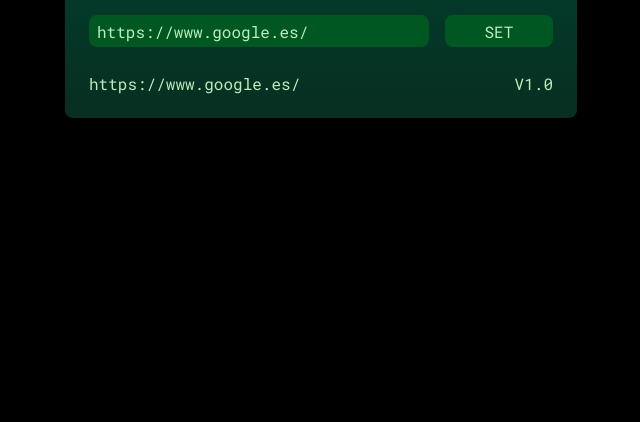
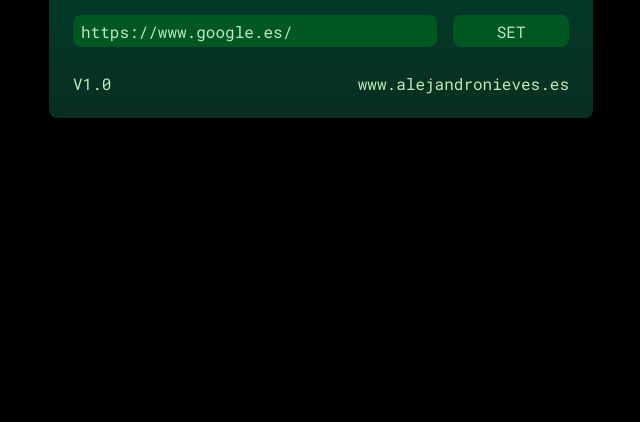
Before and after one commit to AlejandroNieves/ViaTabularum, a browser extension: page via_tabularum.html in a window 1280 px wide. Shown: the part 378-800 px from the top of the page, without its empty margins (319-959 px from the left). Drawn offline with Linux system fonts and the light colour scheme.

Commit message:
Refactored constants scattered throughout the files and placed them in constants.js. Removed the output element as it is currently redundant, as the input field already shows the latest value of the new tab URL. Changed the appearance of the UI to meet expectations. Changed the manifest to show version 1.0.

```diff
--- a/css/options.css
+++ b/css/options.css
@@ -10,6 +10,18 @@
 
 *, *::before, *::after {
     box-sizing: border-box;
+}
+
+a{
+    color: inherit;        /* use same color as surrounding text */
+    text-decoration: none; /* remove underline */
+    cursor: pointer;       /* keep pointer cursor */
+}
+
+a:hover{
+    color: var(--color-accent);
+    text-shadow: 0 0 20px var(--color-accent);
+    transition: all 0.3s ease;
 }
 
 html, body {
@@ -36,6 +48,7 @@
 }
 
 .main {
+    all: unset;
     background-image: linear-gradient(var(--color-background-b), var(--color-background-a));
     border-radius: 8px;
     padding: 16px;
@@ -88,7 +101,7 @@
 }
 
 .interactive {
-    transition: all 0.3s ease; /* Smooth transition for the glow effect */
+    transition: all 0.3s ease;
     cursor: pointer;
 }
 
@@ -106,12 +119,15 @@
     border: var(--color-background-a) solid 2px;
 }
 
+
+
 .information-section {
     margin-top: 10px;
     display: flex;
-    flex-direction: row;
     gap: 16px;
     padding: 8px;
+    justify-content: space-between; /* pushes first left, last right */
+    align-items: center;            /* vertical alignment if needed */
 }
 
 .information-section > * {
@@ -119,6 +135,10 @@
     margin: 0;
 }
 
-.version-sticker {
+.information-section > *:first-child {
+    text-align: left;
+}
+
+.information-section > *:last-child {
     text-align: right;
 }
--- a/js/constants.js
+++ b/js/constants.js
@@ -1,4 +1,16 @@
 //This is the key value where the new tab URL will be saved within local storage
 export const STORAGE_KEY = "vt_new_tab_url";
+
 //This is the default new tab redirection URL in case the one specified in local storage fails
 export const DEFAULT_URL = "https://www.google.es/"
+
+//DOM element IDs
+
+export const BUTTON = "vt_save_new_tab_url_button";
+export const INPUT = "vt_new_tab_url_input";
+
+//Error messages
+export const ERROR_DOM_ELEMENTS = "Necessary DOM elements don't exist.";
+export const ERROR_INVALID_URL_STRING = "Invalid URL string.";
+export const ERROR_READING = "Error reading from local storage.";
+export const ERROR_WRITING = "Error writing to local storage.";
--- a/js/url_elements.js
+++ b/js/url_elements.js
@@ -1,42 +1,24 @@
-import {DEFAULT_URL} from './constants.js';
+import {BUTTON, DEFAULT_URL, ERROR_DOM_ELEMENTS, INPUT} from './constants.js';
 import {getURL, setURL} from "./url_handler.js";
-
-const BUTTON = "vt_save_new_tab_url_button";
-const INPUT = "vt_new_tab_url_input";
-const OUTPUT = "vt_new_tab_url_output";
-
-const ERROR_DOM_ELEMENTS = "Necessary DOM elements don't exist.";
 
 document.addEventListener("DOMContentLoaded", async () => {
 
     const inputElement = document.getElementById(INPUT);
-    const outputElement = document.getElementById(OUTPUT);
     const buttonElement = document.getElementById(BUTTON);
 
     async function fillInputWithStoredURL() {
         inputElement.value = await getURL();
-        await updateOutput();
     }
 
     function setButtonLogic() {
         buttonElement.addEventListener("click", async () => {
             const inputFieldValue = inputElement.value.trim() || DEFAULT_URL
-
             await setURL(inputFieldValue);
-            await updateOutput();
         });
     }
 
-    async function updateOutput() {
-        try {
-            outputElement.textContent = await getURL();
-        } catch (e) {
-            outputElement.textContent = DEFAULT_URL;
-        }
-    }
-
     function elementsExist() {
-        return (inputElement && outputElement && buttonElement);
+        return (inputElement && buttonElement);
     }
 
     if (!elementsExist()) {
--- a/js/url_handler.js
+++ b/js/url_handler.js
@@ -1,8 +1,4 @@
-import {STORAGE_KEY, DEFAULT_URL} from './constants.js';
-
-const ERROR_INVALID_URL_STRING = "Invalid URL string.";
-const ERROR_READING = "Error reading from local storage.";
-const ERROR_WRITING = "Error writing to local storage.";
+import {DEFAULT_URL, ERROR_INVALID_URL_STRING, ERROR_READING, ERROR_WRITING, STORAGE_KEY} from './constants.js';
 
 export async function getURL() {
     try {
--- a/via_tabularum.html
+++ b/via_tabularum.html
@@ -15,8 +15,8 @@
         <div id="vt_save_new_tab_url_button" class="button interactive">SET</div>
     </div>
     <div class="information-section">
-        <p id="vt_new_tab_url_output">Alejandro Nieves</p>
         <p class="version-sticker">V1.0</p>
+        <a class="link" href="https://www.alejandronieves.es/" target="_blank">www.alejandronieves.es</a>
     </div>
 </div>
 </body>
```
Also changed, not shown: newtab.html (+1 -1 lines), manifest.json.
